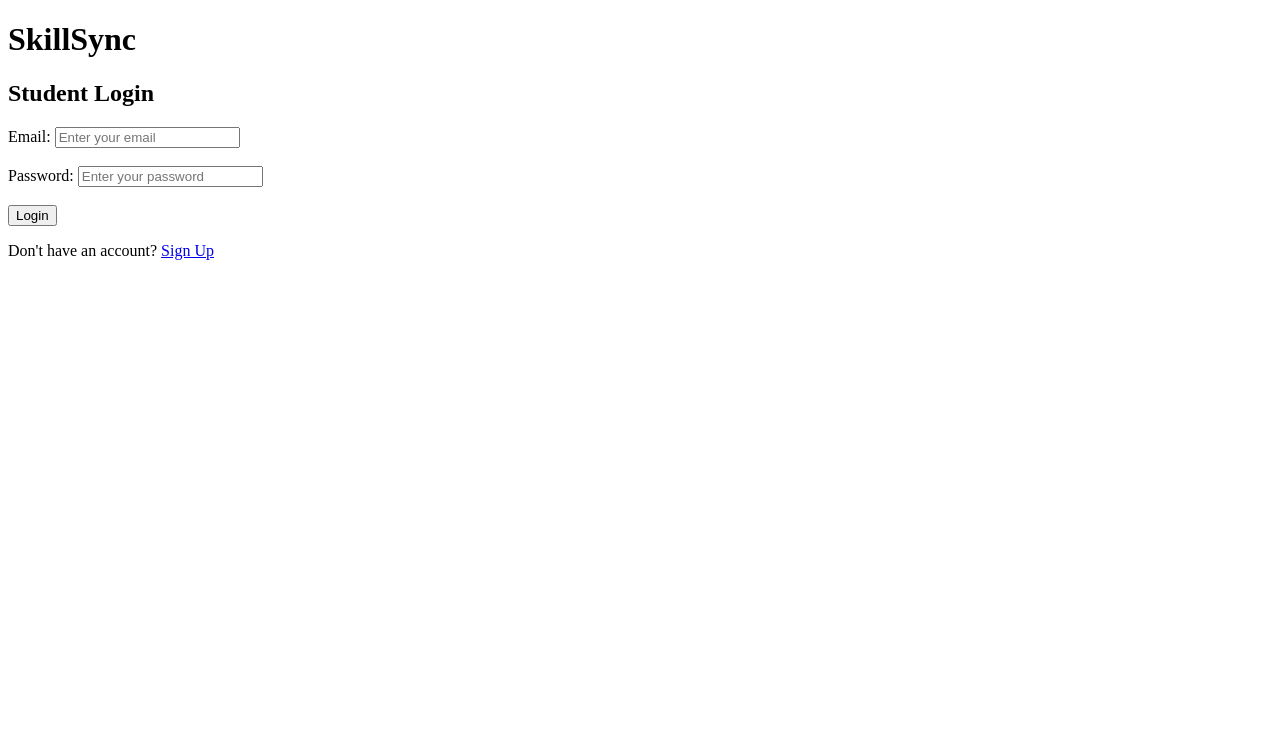
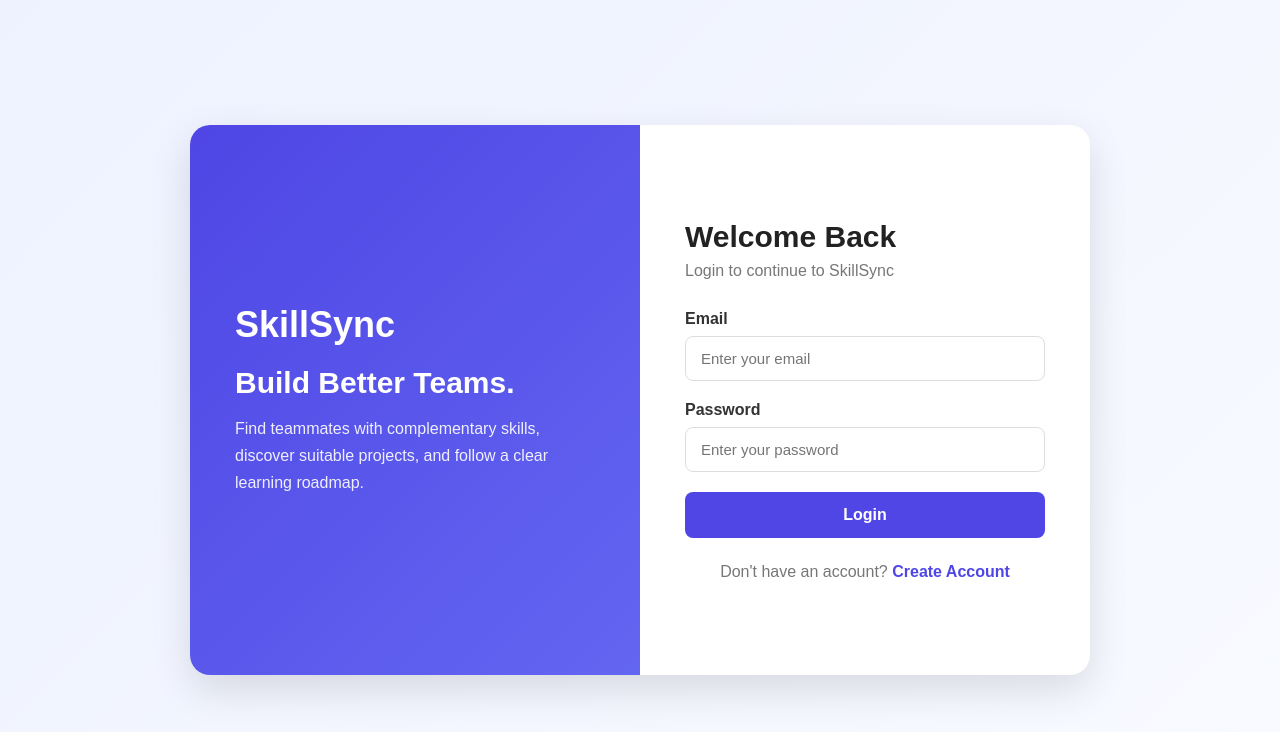
Before and after one commit to protyashachakroborty/SkillSync, a website: page public/index.html in a window 1280 px wide. Drawn offline with Linux system fonts and the light colour scheme.

Commit message:
Create SkillSync login page

```diff
--- a/public/index.html
+++ b/public/index.html
@@ -4,28 +4,222 @@
     <meta charset="UTF-8">
     <meta name="viewport" content="width=device-width, initial-scale=1.0">
     <title>SkillSync - Login</title>
+
+    <style>
+        * {
+            margin: 0;
+            padding: 0;
+            box-sizing: border-box;
+            font-family: Arial, sans-serif;
+        }
+
+        body {
+            min-height: 100vh;
+            background: linear-gradient(135deg, #eef2ff, #f8faff);
+            display: flex;
+            justify-content: center;
+            align-items: center;
+        }
+
+        .container {
+            width: 900px;
+            max-width: 95%;
+            min-height: 550px;
+            background: white;
+            border-radius: 20px;
+            box-shadow: 0 15px 40px rgba(0, 0, 0, 0.12);
+            display: flex;
+            overflow: hidden;
+        }
+
+        .welcome-section {
+            width: 50%;
+            background: linear-gradient(135deg, #4f46e5, #6366f1);
+            color: white;
+            padding: 60px 45px;
+            display: flex;
+            flex-direction: column;
+            justify-content: center;
+        }
+
+        .logo {
+            font-size: 36px;
+            font-weight: bold;
+            margin-bottom: 20px;
+        }
+
+        .welcome-section h2 {
+            font-size: 30px;
+            margin-bottom: 15px;
+        }
+
+        .welcome-section p {
+            font-size: 16px;
+            line-height: 1.7;
+            opacity: 0.9;
+        }
+
+        .login-section {
+            width: 50%;
+            padding: 55px 45px;
+            display: flex;
+            flex-direction: column;
+            justify-content: center;
+        }
+
+        .login-section h1 {
+            font-size: 30px;
+            color: #222;
+            margin-bottom: 8px;
+        }
+
+        .subtitle {
+            color: #777;
+            margin-bottom: 30px;
+        }
+
+        .form-group {
+            margin-bottom: 20px;
+        }
+
+        .form-group label {
+            display: block;
+            margin-bottom: 8px;
+            color: #333;
+            font-weight: 600;
+        }
+
+        .form-group input {
+            width: 100%;
+            padding: 13px 15px;
+            border: 1px solid #ddd;
+            border-radius: 8px;
+            font-size: 15px;
+            outline: none;
+            transition: 0.3s;
+        }
+
+        .form-group input:focus {
+            border-color: #4f46e5;
+            box-shadow: 0 0 0 3px rgba(79, 70, 229, 0.1);
+        }
+
+        .login-button {
+            width: 100%;
+            padding: 14px;
+            border: none;
+            border-radius: 8px;
+            background: #4f46e5;
+            color: white;
+            font-size: 16px;
+            font-weight: bold;
+            cursor: pointer;
+            transition: 0.3s;
+        }
+
+        .login-button:hover {
+            background: #3730a3;
+        }
+
+        .register-text {
+            text-align: center;
+            margin-top: 25px;
+            color: #777;
+        }
+
+        .register-text a {
+            color: #4f46e5;
+            text-decoration: none;
+            font-weight: bold;
+        }
+
+        .register-text a:hover {
+            text-decoration: underline;
+        }
+
+        @media (max-width: 700px) {
+            .container {
+                flex-direction: column;
+            }
+
+            .welcome-section,
+            .login-section {
+                width: 100%;
+            }
+
+            .welcome-section {
+                padding: 35px;
+            }
+
+            .login-section {
+                padding: 40px 30px;
+            }
+        }
+    </style>
 </head>
 
 <body>
 
-    <h1>SkillSync</h1>
-    <h2>Student Login</h2>
+    <div class="container">
 
-    <form>
-        <label>Email:</label>
-        <input type="email" placeholder="Enter your email">
+        <div class="welcome-section">
+            <div class="logo">SkillSync</div>
 
-        <br><br>
+            <h2>Build Better Teams.</h2>
 
-        <label>Password:</label>
-        <input type="password" placeholder="Enter your password">
+            <p>
+                Find teammates with complementary skills,
+                discover suitable projects, and follow a
+                clear learning roadmap.
+            </p>
+        </div>
 
-        <br><br>
+        <div class="login-section">
 
-        <button type="submit">Login</button>
-    </form>
+            <h1>Welcome Back</h1>
 
-    <p>Don't have an account? <a href="#">Sign Up</a></p>
+            <p class="subtitle">
+                Login to continue to SkillSync
+            </p>
+
+            <form>
+
+                <div class="form-group">
+                    <label for="email">Email</label>
+
+                    <input
+                        type="email"
+                        id="email"
+                        placeholder="Enter your email"
+                        required
+                    >
+                </div>
+
+                <div class="form-group">
+                    <label for="password">Password</label>
+
+                    <input
+                        type="password"
+                        id="password"
+                        placeholder="Enter your password"
+                        required
+                    >
+                </div>
+
+                <button type="submit" class="login-button">
+                    Login
+                </button>
+
+            </form>
+
+            <p class="register-text">
+                Don't have an account?
+                <a href="#">Create Account</a>
+            </p>
+
+        </div>
+
+    </div>
 
 </body>
 </html>
```
